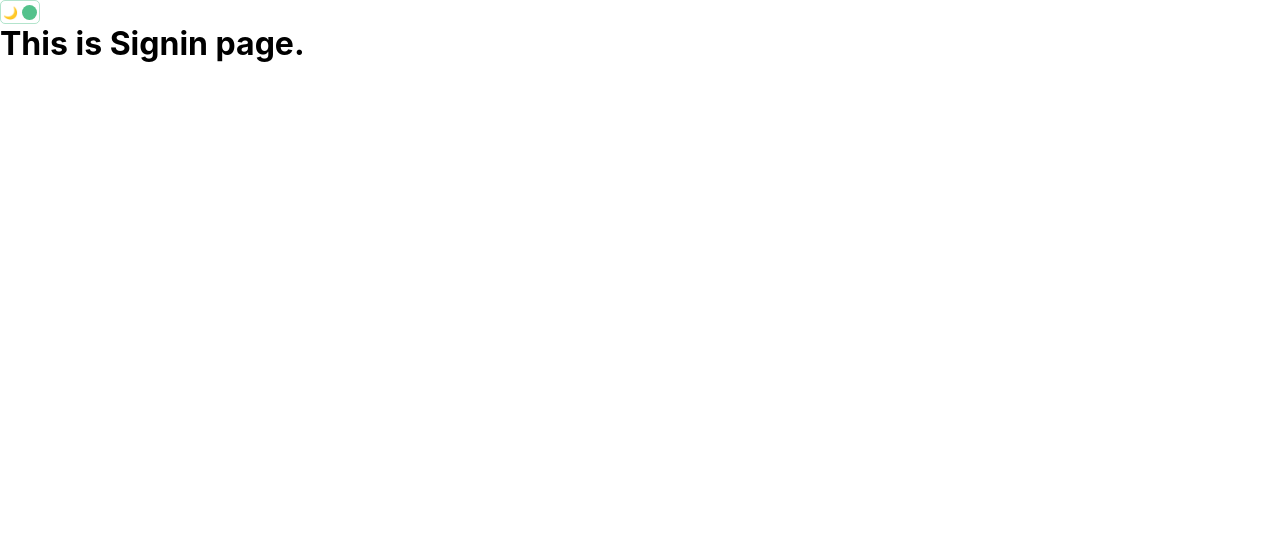
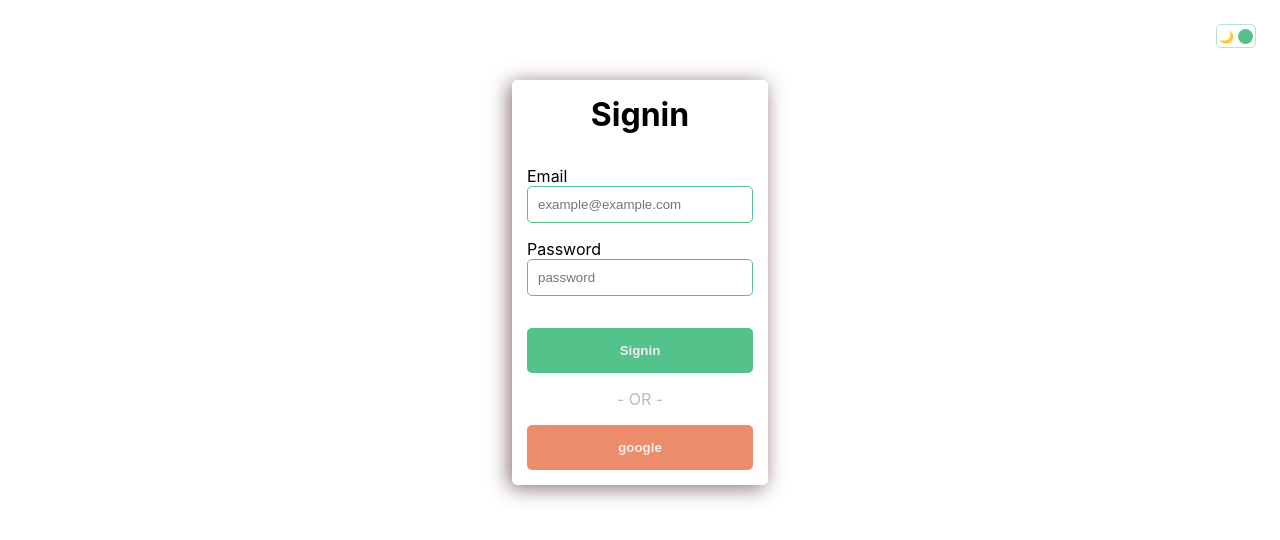
Before and after one commit to rajutamanglama63/messenger-app, a React (Create React App) app in the folder client/: page /signin in a window 1280 px wide. Shown: the top 540 px of the page. Built offline with nearby package versions, Linux system fonts and the light colour scheme.

Commit message:
feat: real time input validation added

```diff
--- a/client/package.json
+++ b/client/package.json
@@ -35,5 +35,8 @@
       "last 1 firefox version",
       "last 1 safari version"
     ]
+  },
+  "devDependencies": {
+    "@babel/plugin-proposal-private-property-in-object": "^7.21.11"
   }
 }
--- a/client/src/App.css
+++ b/client/src/App.css
@@ -2,4 +2,11 @@
   min-height: 100vh;
   background-color: var(--body_background);
   color: var(--body_color);
+  position: relative;
 }
+
+.toggle-tab {
+  position: absolute;
+  top: 1.5rem;
+  right: 1.5rem;
+}
--- a/client/src/App.js
+++ b/client/src/App.js
@@ -5,7 +5,9 @@ import DarkModeToggle from "./component/darkModeToggle/DarkModeToggle";
 function App() {
   return (
     <div className="App">
-      <DarkModeToggle />
+      <div className="toggle-tab">
+        <DarkModeToggle />
+      </div>
       <Router />
     </div>
   );
--- a/client/src/pages/signin/Signin.jsx
+++ b/client/src/pages/signin/Signin.jsx
@@ -1,10 +1,72 @@
-import React from "react";
+import React, { useEffect, useState } from "react";
 import styles from "./signin.module.css";
 
 const Signin = () => {
+  const [credentials, setCredentials] = useState({
+    email: "",
+    password: "",
+  });
+
+  const [validationErr, setValidationErr] = useState({
+    emailErr: "",
+    passwordErr: "",
+  });
+
+  const border_outline =
+    validationErr.passwordErr !== "" ? styles.err_outline : null;
+
+  useEffect(() => {
+    if ((credentials.password !== "") & (credentials.password.length <= 3)) {
+      setValidationErr({ ...validationErr, passwordErr: "Weak password!" });
+    } else {
+      setValidationErr({ ...validationErr, passwordErr: "" });
+    }
+  }, [credentials]);
+
+  const handleSubmit = (e) => {
+    e.preventDefault();
+    console.log("user input: ", credentials);
+  };
   return (
-    <div>
-      <h1>This is Signin page.</h1>
+    <div className={styles.container}>
+      <div className={styles.box}>
+        <h1 style={{ textAlign: "center" }}>Signin</h1>
+        <form className={styles.form} onSubmit={handleSubmit}>
+          <div className={styles.field}>
+            <label className={styles.label}>Email</label>
+            <input
+              className={styles.input_field}
+              placeholder="example@example.com"
+              type="text"
+              // value={credentials.email}
+            />
+          </div>
+
+          <div className={styles.field}>
+            <label className={styles.label}>Password</label>
+            <input
+              className={styles.input_field + " " + border_outline}
+              placeholder="password"
+              type="text"
+              value={credentials.password}
+              onChange={(e) =>
+                setCredentials({ ...credentials, password: e.target.value })
+              }
+            />
+
+            <span className={styles.err}>
+              {validationErr.passwordErr !== ""
+                ? validationErr.passwordErr
+                : null}
+            </span>
+          </div>
+          <div className={styles.btns}>
+            <button className={styles.btn}>Signin</button>
+            <span className={styles.or}>- OR -</span>
+            <button className={styles.btn + " " + styles.google}>google</button>
+          </div>
+        </form>
+      </div>
     </div>
   );
 };
--- a/client/src/pages/signin/signin.module.css
+++ b/client/src/pages/signin/signin.module.css
@@ -0,0 +1,91 @@
+.container {
+  margin: 0 auto;
+  width: 50%;
+  /* border: 1px solid whitesmoke; */
+  display: flex;
+  align-items: center;
+  justify-content: center;
+}
+
+.box {
+  margin: 5rem 0;
+  width: 40%;
+  display: flex;
+  justify-content: space-between;
+  gap: 2rem;
+  flex-direction: column;
+  padding: 15px;
+  border-radius: 5px;
+  box-shadow: -3px 3px 20px 0px rgba(97, 63, 63, 0.75);
+  -webkit-box-shadow: -3px 3px 20px 0px rgba(97, 63, 63, 0.75);
+  -moz-box-shadow: -3px 3px 20px 0px rgba(97, 63, 63, 0.75);
+}
+
+.form {
+  display: flex;
+  justify-content: space-between;
+  flex-direction: column;
+}
+
+.label {
+  margin-bottom: 5px;
+}
+
+.field {
+  margin-bottom: 1rem;
+}
+
+.input_field {
+  padding: 10px;
+  background-color: transparent;
+  border-radius: 5px;
+  /* margin-bottom: 1rem; */
+  width: 100%;
+  border: 1px solid #53c28b;
+  color: antiquewhite;
+}
+
+.input_field:focus {
+  outline: none;
+}
+
+.err_outline {
+  border: 1px solid rgb(240, 103, 103);
+}
+
+.err {
+  color: rgb(240, 103, 103);
+  font-style: italic;
+  font-size: 12px;
+}
+
+.btns {
+  display: flex;
+  flex-direction: column;
+  gap: 1rem;
+  margin-top: 1rem;
+}
+
+.or {
+  color: #bbb;
+  text-align: center;
+}
+
+.btn {
+  width: 100%;
+  padding: 15px;
+  cursor: pointer;
+  background-color: #53c28b;
+  border: none;
+  border-radius: 5px;
+  color: #eee;
+  font-weight: bold;
+}
+
+.btn:hover {
+  opacity: 0.6;
+}
+
+.google {
+  background-color: rgba(228, 97, 50, 0.72);
+}
```
Also changed, not shown: 1 other file (tests, documents, lock files or other folders).
